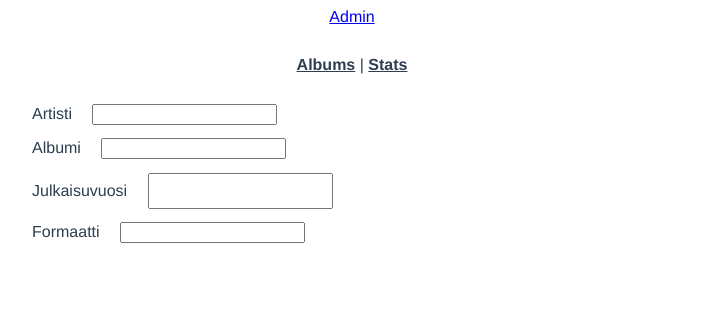
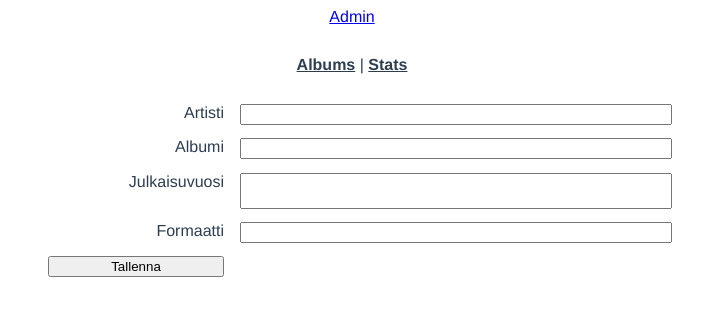
Before and after one commit to heikkiket/levylista-node, a Vue app: page /admin/add in a window 1280 px wide. Shown: the top 316 px of the page, without its empty margins (288-991 px from the left). Built offline with nearby package versions, Linux system fonts and the light colour scheme.

Commit message:
Form CSS grid styling

```diff
--- a/src/views/AddAlbum.vue
+++ b/src/views/AddAlbum.vue
@@ -1,21 +1,22 @@
 <template lang="html">
     <div class="addAlbum"><form>
-        <label>
+        <label for="artist">
             Artisti
-            <input type="text">
         </label>
-        <label>
+        <input id="artist" type="text">
+        <label for="album">
             Albumi
-            <input type="text">
         </label>
-        <label>
+        <input id="album" type="text">
+        <label for="year">
             Julkaisuvuosi
-            <input type="number">
         </label>
-        <label>
+        <input id="year" type="number">
+        <label for="format">
             Formaatti
-            <input type="text">
         </label>
+        <input id="format" type="text">
+    <input type="submit" value="Tallenna" />
     </form></div>
 </template>
 
@@ -42,8 +43,13 @@ export default {
      margin: 0 auto;
  }
 
+ form {
+     display: grid;
+     grid-template-columns: 12rem 1fr;
+ }
+
  label {
-     display: block;
+     text-align: right;
  }
 
  input[type=number] {
```
